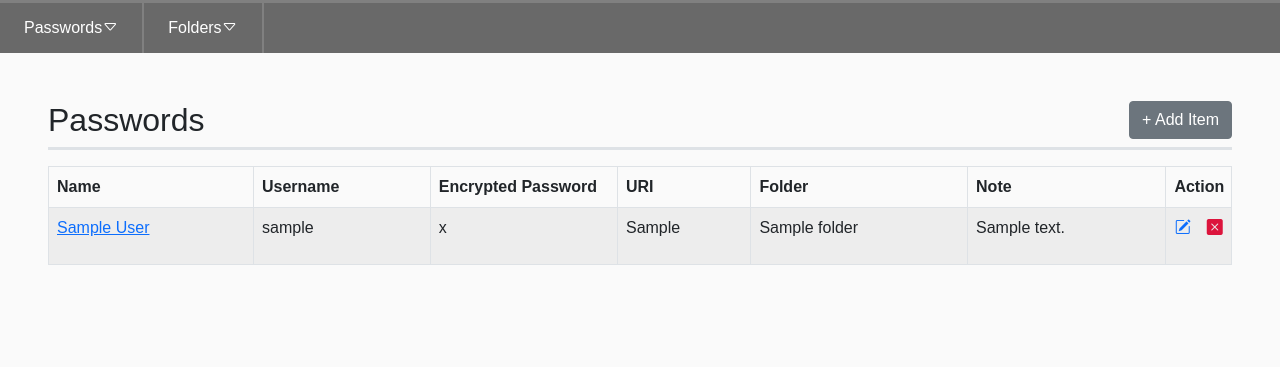
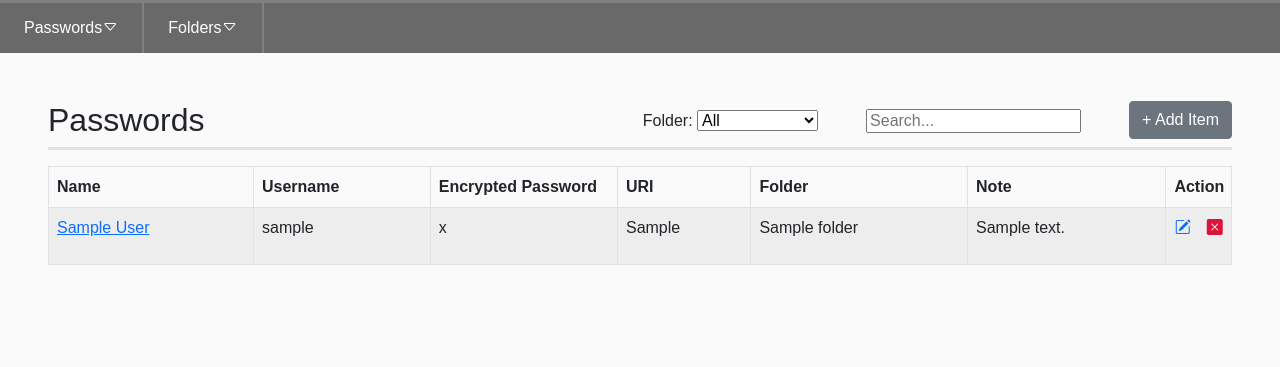
Before and after one commit to Cojajomaco/PainlessPass, a Django app: page /painlesspass/pass_list/ in a window 1280 px wide. Shown: the part 53-420 px from the top of the page. Run offline with Django 5.2, Linux system fonts and the light colour scheme; a user stored in the database is signed in; tables that the repository leaves empty hold one stand-in row (values such as "Sample post"); some libraries are stand-ins or nearby versions.

Commit message:
Filtering!

```diff
--- a/painlessapp/models.py
+++ b/painlessapp/models.py
@@ -38,6 +38,7 @@ class UserPass(models.Model):
     # Might seem backwards to allow blank passwords in a password storage app
     # But there may be cases where a user wants to store a username or notes
     # Without actually hosting any password data
+    # TODO: Make sure blank password doesn't crash due to encryption function
     password = models.CharField(max_length=255, help_text="This is your password you want to store.")
     uri = models.URLField(max_length=200, blank=True, help_text="This is the website or application "
                                                                 "for your password.")
--- a/painlessapp/static/painlessapp/custom_scripts.js
+++ b/painlessapp/static/painlessapp/custom_scripts.js
@@ -12,3 +12,21 @@ const confirmDeleteButtons = document.querySelectorAll(".confirm-delete");
 confirmDeleteButtons.forEach(button => {
   button.addEventListener("click", confirmDelete);
 });
+
+$(document).ready(function() {
+    if($('#folderChoice')) {
+        $("#folderChoice").change(function () {
+            var selectedValue = $(this).val();
+
+            $("#passTable tbody tr").each(function () {
+                var columnValue = $(this).find("td:nth-child(5)").text(); // Assuming the column to filter is the second one
+
+                if (selectedValue === "" || columnValue === selectedValue) {
+                    $(this).show();
+                } else {
+                    $(this).hide();
+                }
+            });
+        });
+    }
+});
--- a/painlessapp/templates/painlessapp/pass_list.html
+++ b/painlessapp/templates/painlessapp/pass_list.html
@@ -18,16 +18,33 @@
         <a href="/painlesspass/pass_new/">Create one?</a>
 
     {% else %}
-    <!-- Make a table with all passwords! -->
-    <!-- Div for a button that links to the new password form -->
+
+    <!-- Div for table header that links to the new password form, search, filter -->
     <div class="mx-5 mt-5 mb-3 pb-2 border-bottom border-3">
         <h2 class="d-inline">Passwords</h2>
+
+        <!-- Button for adding new passwords -->
         <a href="/painlesspass/pass_new/" class="btn btn-secondary d-inline float-end">+ Add Item</a>
+
+        <!-- Search bar for additional filtering! -->
+        <input class="float-end me-5 mt-2 h-50" type="text" id="searchFilter" placeholder="Search...">
+
+        <!-- Folder filter dropdown selection -->
+        <div class="float-end me-5 mt-2">
+            <label for="folderChoice" class="">Folder: </label>
+            <select id="folderChoice" class="">
+              <option value="">All</option>
+            {% for folder in userfolder_list %}
+              <option value="{{ folder }}">{{ folder }}</option>
+            {% endfor %}
+            </select>
+        </div>
+
     </div>
-
+    <!-- Make a table with all passwords! -->
     <!-- The div to hold the table that contains all user passwords. Hopefully can use JS to sort this later. -->
     <div class="table-responsive mx-5">
-        <table class="table table-striped table-bordered table-hover">
+        <table id="passTable" class="table table-striped table-bordered table-hover">
             <thead class="thead-light">
                 <!-- Table column header -->
                 <tr>
--- a/painlessapp/views.py
+++ b/painlessapp/views.py
@@ -84,7 +84,9 @@ def pass_list(request):
 
     # Returns passwords by their name to order them.
     userpass_list = userpass_list.order_by('name')
-    context = {"userpass_list": userpass_list}
+    userfolder_list = Folder.objects.filter(user_id=request.user)
+    context = {"userpass_list": userpass_list,
+               "userfolder_list": userfolder_list}
 
     return render(request, "painlessapp/pass_list.html", context)
 
--- a/templates/base_generic.html
+++ b/templates/base_generic.html
@@ -54,8 +54,6 @@
     {% endblock %}
 
 
-<!-- Custom JS -->
-<script src="{% static 'painlessapp/custom_scripts.js' %}"></script>
 <!-- Bootstrap JS -->
 <script src="https://code.jquery.com/jquery-3.2.1.slim.min.js"
         integrity="sha384-KJ3o2DKtIkvYIK3UENzmM7KCkRr/rE9/Qpg6aAZGJwFDMVNA/GpGFF93hXpG5KkN"
@@ -66,5 +64,8 @@
 <script src="https://cdn.jsdelivr.net/npm/bootstrap@4.0.0/dist/js/bootstrap.min.js"
         integrity="sha384-JZR6Spejh4U02d8jOt6vLEHfe/JQGiRRSQQxSfFWpi1MquVdAyjUar5+76PVCmYl"
         crossorigin="anonymous"></script>
+<!-- Custom JS -->
+<script src="{% static 'painlessapp/custom_scripts.js' %}"></script>
+
 </body>
 </html>
```
